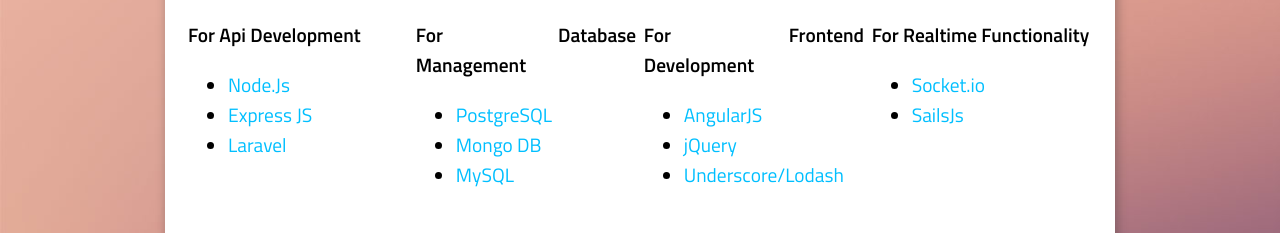
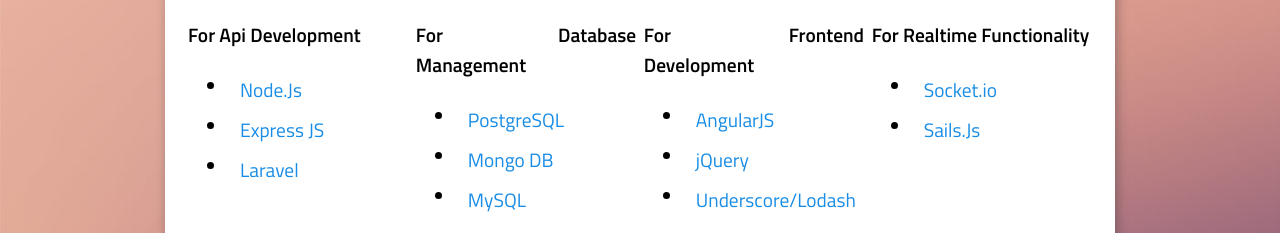
Before and after one commit to Joker666/old-joker666.github.io, a website: page index.html in a window 1280 px wide. Both pictures are taken after a click on the link "Work". Shown: the part 524-757 px from the top of the page. Drawn offline with Linux system fonts and the light colour scheme.

Commit message:
Sexy Buttons

```diff
--- a/gulpfile.js
+++ b/gulpfile.js
@@ -1,10 +1,12 @@
 var gulp = require('gulp');
 var sass = require('gulp-ruby-sass');
+var autoprefixer = require('gulp-autoprefixer');
 
 gulp.task('sass', function(){
 	return gulp.src('sass/importer.scss')
 		.pipe(sass({ sourcemap: true, sourcemapPath: '../sass', require: 'susy' }))
 		.on('error', function (err) { console.log(err.message); })
+        .pipe(autoprefixer('last 10 version'))
 		.pipe(gulp.dest('css'));
 });
 
--- a/index.html
+++ b/index.html
@@ -28,6 +28,7 @@
     <script src="js/controllers/BlogListCtrl.js"></script>
     <script src="js/services/BlogService.js"></script>
     <script src="js/directives/txt-rotate.js"></script>
+    <script src="js/directives/linkify.js"></script>
 
 
 </head>
--- /dev/null
+++ b/js/directives/linkify.js
@@ -0,0 +1,12 @@
+app.directive('linkify', function(){
+    return{
+        scope: {},
+        link: function (scope, element, attributes) {
+            if(!element.className || !element.className.match( /roll/g )){
+                scope.text1 = attributes.title;
+                element[0].className += ' roll';
+            }
+        },
+        template: '<span data-title="{{ text1 }}">' + '{{ text1 }}</span>'
+    }
+});
--- a/js/directives/txt-rotate.js
+++ b/js/directives/txt-rotate.js
@@ -1,4 +1,4 @@
-app.directive('txtRotate', function($timeout, $compile){
+app.directive('txtRotate', function($timeout){
     return {
 
         link: function(scope, element, attrs){
--- a/package.json
+++ b/package.json
@@ -18,6 +18,7 @@
   "homepage": "https://github.com/Joker666/Joker666.github.io",
   "dependencies": {
     "gulp": "^3.8.8",
+    "gulp-autoprefixer": "^1.0.0",
     "gulp-ruby-sass": "^0.7.1"
   }
 }
--- a/sass/_base.scss
+++ b/sass/_base.scss
@@ -12,10 +12,63 @@
 }
 a{
     text-decoration: none;
-    color: deepskyblue;
+    color: hsl(206, 80%, 50%);
 }
 
 .inline-grey{
     background: gainsboro;
     border-radius: 4px;
 }
+
+.roll {
+    display: inline-block;
+    overflow: hidden;
+
+    vertical-align: top;
+
+    -webkit-perspective: 400px;
+    -moz-perspective: 400px;
+
+    -webkit-perspective-origin: 50% 50%;
+    -moz-perspective-origin: 50% 50%;
+}
+.roll span {
+    display: block;
+    position: relative;
+//    padding: 0 2px;
+    padding: 5px 12px;
+
+    -webkit-transition: all 400ms ease;
+    -moz-transition: all 400ms ease;
+
+    -webkit-transform-origin: 50% 0%;
+    -moz-transform-origin: 50% 0%;
+
+    -webkit-transform-style: preserve-3d;
+    -moz-transform-style: preserve-3d;
+}
+.roll:hover span {
+    background: #111;
+
+    -webkit-transform: translate3d( 0px, 0px, -30px ) rotateX( 90deg );
+    -moz-transform: translate3d( 0px, 0px, -30px ) rotateX( 90deg );
+}
+.roll span:after {
+    content: attr(data-title);
+
+    display: block;
+    position: absolute;
+    left: 0;
+    top: 0;
+//    padding: 0 2px;
+    padding: 5px 12px;
+
+    color: #fff;
+    background: hsl(206, 80%, 30%);
+
+    -webkit-transform-origin: 50% 0%;
+    -moz-transform-origin: 50% 0%;
+
+    -webkit-transform: translate3d( 0px, 105%, 0px ) rotateX( -90deg );
+    -moz-transform: translate3d( 0px, 105%, 0px ) rotateX( -90deg );
+}
--- a/sass/_modules.scss
+++ b/sass/_modules.scss
@@ -14,10 +14,6 @@
         opacity: 0.35;
         outline: 0;
         position: relative;
-        -moz-transition: opacity .25s ease-in-out;
-        -webkit-transition: opacity .25s ease-in-out;
-        -o-transition: opacity .25s ease-in-out;
-        -ms-transition: opacity .25s ease-in-out;
         transition: opacity .25s ease-in-out;
         &:hover{
             opacity: 1.0;
@@ -38,10 +34,6 @@
             background: #000000;
             color: wheat;
             opacity: 0;
-            -moz-transition: opacity .25s ease-in-out;
-            -webkit-transition: opacity .25s ease-in-out;
-            -o-transition: opacity .25s ease-in-out;
-            -ms-transition: opacity .25s ease-in-out;
             transition: opacity .25s ease-in-out;
             &:after{
                 top: 100%;
@@ -69,10 +61,6 @@
             border-bottom: solid 0em #ffffff;
             border-left: solid 0.5em transparent;
             border-right: solid 0.5em transparent;
-            -moz-transition: border-bottom-width .6s ease-in-out;
-            -webkit-transition: border-bottom-width .6s ease-in-out;
-            -o-transition: border-bottom-width .6s ease-in-out;
-            -ms-transition: border-bottom-width .6s ease-in-out;
             transition: border-bottom-width .6s ease-in-out;
         }
     }
@@ -153,6 +141,10 @@
             height: 6.5em;
             img{
                 @include span(6);
+                transition: all 0.3s;
+                &:hover{
+                    transform: scale(1.2);
+                }
             }
             p{
                 margin-left: 0.8em;
@@ -209,10 +201,6 @@
         margin-left: 0.1em;
         margin-right: 0.1em;
         opacity: 0.5;
-        -moz-transition: all .25s ease-in-out;
-        -webkit-transition: all .25s ease-in-out;
-        -o-transition: all .25s ease-in-out;
-        -ms-transition: all .25s ease-in-out;
         transition: all .25s ease-in-out;
         &:hover{
             opacity: 1;
--- a/templates/nav.html
+++ b/templates/nav.html
@@ -9,7 +9,7 @@
     </nav>
     <div ui-view class="nga-fast nga-stagger-fast nga-rotate-up"></div>
     <footer>
-        <a id='twitter' _blank" href="https://twitter.com/hasantalks" class="icon fa fa-twitter fa-2x"></a>
+        <a id='twitter' target="_blank" href="https://twitter.com/hasantalks" class="icon fa fa-twitter fa-2x"></a>
         <a id='plus' target="_blank" href="https://plus.google.com/+HasanRafi" class="icon fa fa-google-plus fa-2x"></a>
         <a id='github' target="_blank" href="https://github.com/joker666" class="icon fa fa-github fa-2x"></a>
     </footer>
--- a/templates/work.html
+++ b/templates/work.html
@@ -7,32 +7,32 @@
         <section class="first-block">
             <h2>For Api Development</h2>
             <ul>
-                <li><a target="_blank" href="http://nodejs.org/">Node.Js</a></li>
-                <li><a target="_blank" href="http://expressjs.com/">Express JS</a></li>
-                <li><a target="_blank" href="http://laravel.com/">Laravel</a></li>
+                <li><a linkify data-title="Node.Js" target="_blank" href="http://nodejs.org/"></a></li>
+                <li><a linkify data-title="Express JS" target="_blank" href="http://expressjs.com/"></a></li>
+                <li><a linkify data-title="Laravel" target="_blank" href="http://laravel.com/"></a></li>
             </ul>
         </section>
         <section class="second-block">
             <h2>For Database Management</h2>
             <ul>
-                <li><a href="http://postgresql.org/">PostgreSQL</a></li>
-                <li><a href="http://mongodb.org/">Mongo DB</a></li>
-                <li><a href="http://mysql.com/">MySQL</a></li>
+                <li><a linkify data-title="PostgreSQL" href="http://postgresql.org/"></a></li>
+                <li><a linkify data-title="Mongo DB" href="http://mongodb.org/"></a></li>
+                <li><a linkify data-title="MySQL" href="http://mysql.com/"></a></li>
             </ul>
         </section>
         <section class="third-block">
             <h2>For Frontend Development</h2>
             <ul>
-                <li><a target="_blank" href="http://angularjs.org/">AngularJS</a></li>
-                <li><a target="_blank" href="http://jquery.com/">jQuery</a></li>
-                <li><a target="_blank" href="http://lodash.com/">Underscore/Lodash</a></li>
+                <li><a linkify data-title="AngularJS" target="_blank" href="http://angularjs.org/"></a></li>
+                <li><a linkify data-title="jQuery" target="_blank" href="http://jquery.com/"></a></li>
+                <li><a linkify data-title="Underscore/Lodash" target="_blank" href="http://lodash.com/"></a></li>
             </ul>
         </section>
         <section class="fourth-block">
             <h2>For Realtime Functionality</h2>
             <ul>
-                <li><a target="_blank" href="http://socket.io/">Socket.io</a></li>
-                <li><a target="_blank" href="http://sailsjs.org/">SailsJs</a></li>
+                <li><a linkify data-title="Socket.io" target="_blank" href="http://socket.io/"></a></li>
+                <li><a linkify data-title="Sails.Js" target="_blank" href="http://sailsjs.org/"></a></li>
             </ul>
         </section>
     </div>
@@ -43,14 +43,14 @@
             <p>
                 A realtime ToDoMVC app using Sails.js backend with socket.io and AngularJS frontend. It's using Tokens for authentication. You can sign in with google.
             </p>
-            <a target="_blank" href="http://realtime-sails-todomvc.herokuapp.com">Link To The App</a>
+            <a linkify data-title="Link To The App" target="_blank" href="http://realtime-sails-todomvc.herokuapp.com"></a>
         </section>
         <section class="work">
             <img src="images/noteApp.png" alt=""/>
             <p>
                 A note taking application with Laravel backend and AngularJS frontend. Login now with <span class="inline-grey">email:john@doe.com, password:johndoe</span> to see how it works.
             </p>
-            <a target="_blank" href="http://safe-badlands-3111.herokuapp.com/">Link To The App</a>
+            <a linkify data-title="Link To The App" target="_blank" href="http://safe-badlands-3111.herokuapp.com/"></a>
         </section>
     </div>
 </section>
```
Also changed, not shown: css/importer.css, images/AngularJS.png (deleted), images/express.png (deleted), images/laravel.png (deleted), images/nodej.png (deleted), images/sails.png (deleted), 2 other files.
